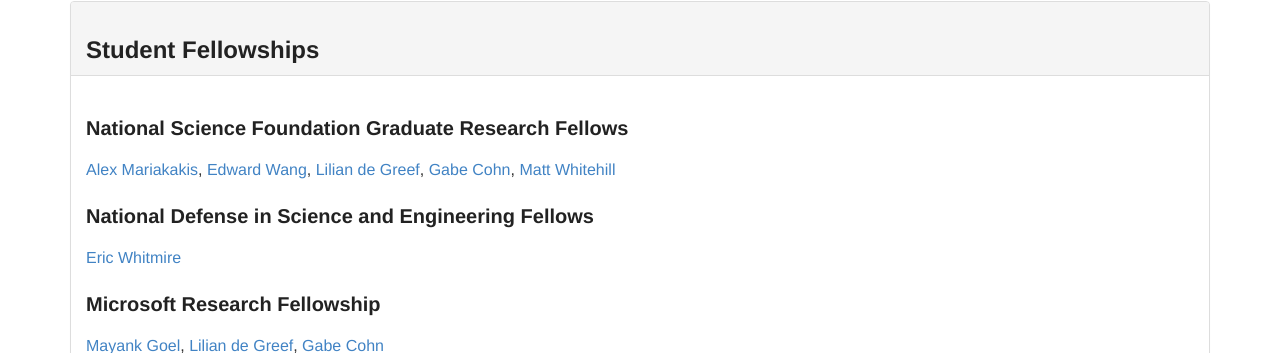
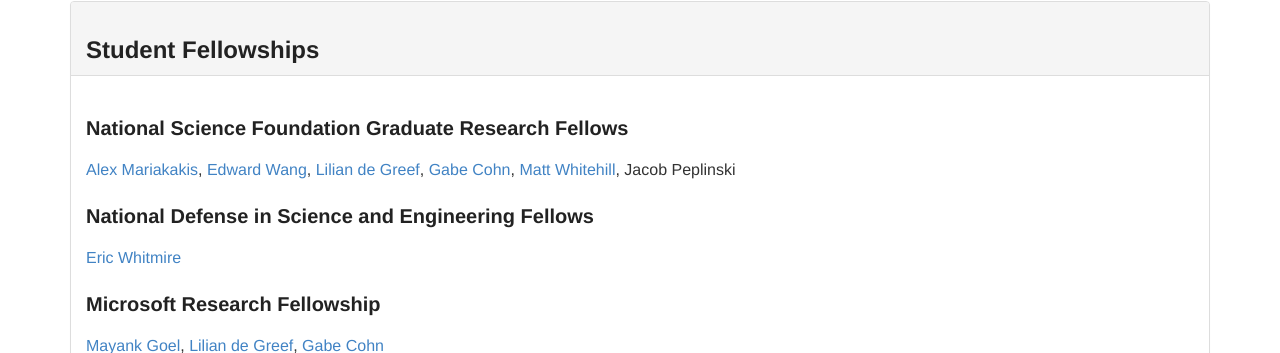
Before and after one commit to ubicomplab/ubicomplab.github.io, a Jekyll site: the page built from awards/index.html, in a window 1280 px wide and 900 px high, scrolled down 1428 px. Shown: the part 99-452 px from the top of the window. Built offline with Jekyll 4.4.1, drawn with Linux system fonts in a browser that asks for light colours; some web fonts are replaced.

Commit message:
Jacob GRFP

```diff
--- a/_data/fellowships.yml
+++ b/_data/fellowships.yml
@@ -1,5 +1,5 @@
 - name: National Science Foundation Graduate Research Fellows
-  people: [mariakakis, wang, degreef, cohn, whitehill]
+  people: [mariakakis, wang, degreef, cohn, whitehill, peplinski]
 
 - name: National Defense in Science and Engineering Fellows
   people: [whitmire]
```
